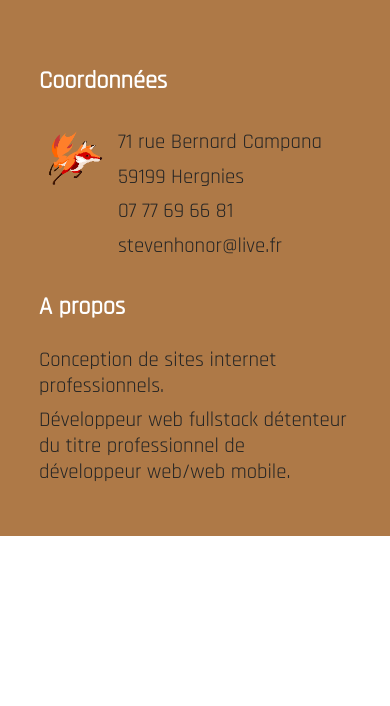
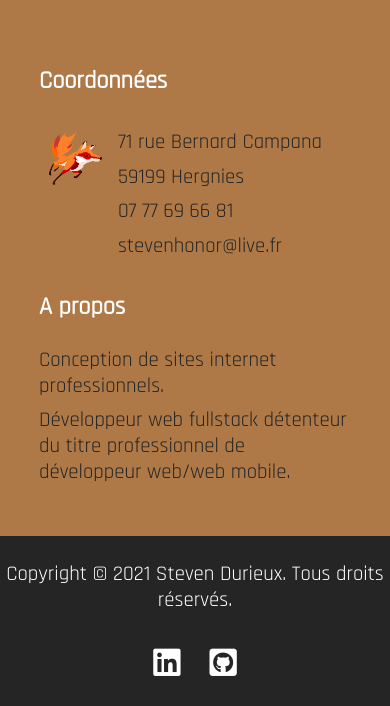
Before and after one commit to The-Evil-Fox/site_perso, a PHP site: page / in a window 390 px wide. Shown: the part 3646-4352 px from the top of the page. Before the commit the page ends 4182 px from the top, so only its background shows below. Run offline with PHP 8.4, Linux system fonts and the light colour scheme; some libraries are stand-ins or nearby versions.

Commit message:
Modifications css & ajout bouton scrolltop

```diff
--- a/conception.php
+++ b/conception.php
@@ -26,3 +26,4 @@
     </p>
 </section>
 <?php include('config/footer.php'); ?>
+<?php include('config/copyright.php'); ?>
--- /dev/null
+++ b/config/copyright.php
@@ -0,0 +1,10 @@
+<div id="copyright-container">
+    <div class="copyright">
+        Copyright © 2021 Steven Durieux. Tous droits réservés.
+    </div>
+    <div class="links">
+        <a href="https://www.linkedin.com/in/steven-durieux-0934601b5/" target="_blank"><i class="fab fa-linkedin"></i></a>
+        <a href="https://www.linkedin.com/in/steven-durieux-0934601b5/" target="_blank"><i class="fab fa-github-square"></i></a>
+    </div>
+</div>
+<!-- End copyright -->
--- a/config/footer.php
+++ b/config/footer.php
@@ -21,3 +21,4 @@
         </ul>
     </div>
 </footer>
+<!-- End footer -->
--- a/config/header_services.php
+++ b/config/header_services.php
@@ -15,3 +15,4 @@
         </nav>
     </div>
 </header>
+<!-- End services nav -->
--- a/config/header_site.php
+++ b/config/header_site.php
@@ -1,4 +1,4 @@
-<header id="top">
+<header id="navbar">
     <div class="content">
         <a class="header-title" href=""><img class="logo" src="assets/TheEvilFoxLogo.png" alt="développeur web valenciennes Steven Durieux">Steven Durieux - Développeur web</a>
         <nav id="topnav">
@@ -12,13 +12,11 @@
                 <li>
                     <a href="javascript:void(0)"onclick="generateContent('contact')"><i class="far fa-envelope"></i>Contact</a>
                 </li>
-                <li>
-                    <a href="javascript:void(0)"onclick="generateContent('estimation')"><i class="far fa-envelope"></i>devis</a>
-                </li>
             </ul>
         </nav>
     </div>
 </header>
+<!-- End navbar -->
 <header id="mobilenav">
     <div class="content">
         <a class="header-title" href=""><img class="logo" src="assets/TheEvilFoxLogo.png" alt="développeur web valenciennes Steven Durieux"></a>
@@ -35,3 +33,4 @@
         </nav>
     </div>
 </header>
+<!-- End responsive navbar -->
--- /dev/null
+++ b/config/scrolltop.php
@@ -0,0 +1,2 @@
+<a href="#" id="scrollup"><img src="assets/up.png" alt="scroll top image développeur web/web mobile fullstack Valenciennes nord 59 steven durieux"></a>
+<!-- End scroll top -->
--- a/contact.php
+++ b/contact.php
@@ -35,3 +35,4 @@
     </form>
 </section>
 <?php include('config/footer.php'); ?>
+<?php include('config/copyright.php'); ?>
--- a/estimation.php
+++ b/estimation.php
@@ -122,3 +122,4 @@
     </form>
 </section>
 <?php include('config/footer.php'); ?>
+<?php include('config/copyright.php'); ?>
--- a/hebergement.php
+++ b/hebergement.php
@@ -25,3 +25,4 @@
     </p>
 </section>
 <?php include('config/footer.php'); ?>
+<?php include('config/copyright.php'); ?>
--- a/home.php
+++ b/home.php
@@ -51,3 +51,4 @@
     </div>
 </section>
 <?php include('config/footer.php'); ?>
+<?php include('config/copyright.php'); ?>
--- a/index.php
+++ b/index.php
@@ -17,7 +17,9 @@
     <div id="pageContent">
         <?php include('home.php'); ?>
     </div>
+    <?php include('config/scrolltop.php'); ?>
     <script src="scripts/interface.js"></script>
     <script src="scripts/forms.js"></script>
+    <noscript>Votre navigateur ne prend pas en charge les fonctionnalités Javascript !</noscript>
 </body>
 </html>
--- a/responsive.php
+++ b/responsive.php
@@ -36,3 +36,4 @@
     </p>
 </section>
 <?php include('config/footer.php'); ?>
+<?php include('config/copyright.php'); ?>
--- a/scripts/interface.js
+++ b/scripts/interface.js
@@ -2,7 +2,7 @@
 
 categorie = "home";
 
-// Already Target the responsive navigation menu for functions that modify it.
+// Targets the responsive navigation menu for functions that modify it.
 
 mobileNavMenu = document.getElementById('mobilenavigationmenu').style;
 
@@ -142,14 +142,40 @@ function generateContent(userSelection) {
 
 function showMobileNavMenu() {
 
+    mobileNavButton = document.getElementById('mobilenavbutton');
+
     if(mobileNavMenu.display == "flex") {
 
         mobileNavMenu.display = "none";
+        mobileNavButton.style.color = "#fff";
 
     } else {
 
         mobileNavMenu.display = "flex";
+        mobileNavButton.style.color = "#E7951F";
+        // document.addEventListener('click', clicknav);
 
     }
 
 }
+
+// Show the scroll top button when the user scroll the page down
+
+window.onscroll = function() {
+
+    scrollTopButton = document.getElementById('scrollup');
+
+    if (window.scrollY > 150) {
+
+        console.log('fenetre scrollée...');
+
+        scrollTopButton.style.display = "block";
+
+    } else {
+
+        console.log('fenetre non scrollée....');
+
+        scrollTopButton.style.display = "none";
+
+    }
+};
--- a/stylesheets/interface.css
+++ b/stylesheets/interface.css
@@ -245,6 +241,40 @@ footer ul {
 
 footer li {
     margin: 1vh 0;
+}
+
+#copyright-container {
+    color: #fff;
+    background: #252525;
+    padding: 1vh 0;
+    display: flex;
+    flex-direction: row;
+}
+
+#copyright-container .copyright, #copyright-container .links {
+    width: 30%;
+    margin: 0 auto;
+    text-align: left;
+}
+
+#copyright-container .links i {
+    color: #fff;
+    margin: 0 1vw 0 0;
+    font-size: 1.5em;
+}
+
+#scrollup {
+    display: none;
+    position: fixed;
+    right: 1vw;
+    bottom: 5vh;
+    z-index: 10000;
+}
+
+#scrollup img {
+    height: 50px;
+    width: 50px;
+    opacity: 0.5;
 }
 
 .content {
@@ -469,12 +499,22 @@ section {
 
 @media screen and (max-width: 1024px) {
     footer {
-        display: flex;
         flex-direction: column;
     }
     footer .contact-details, footer .about {
         margin: 0 10vw;
         width: auto;
+    }
+    #copyright-container {
+        flex-direction: column;
+    }
+    #copyright-container .copyright, #copyright-container .links {
+        width: 100%;
+        margin: 2vh 0;
+        text-align: center;
+    }
+    #copyright-container .links i {
+        margin: 0 3vw;
     }
     #main header, #contact header, #estimation header {
         margin-left: unset;
```
Also changed, not shown: other parts of stylesheets/interface.css (+12 -16 lines), assets/up.png (added).
